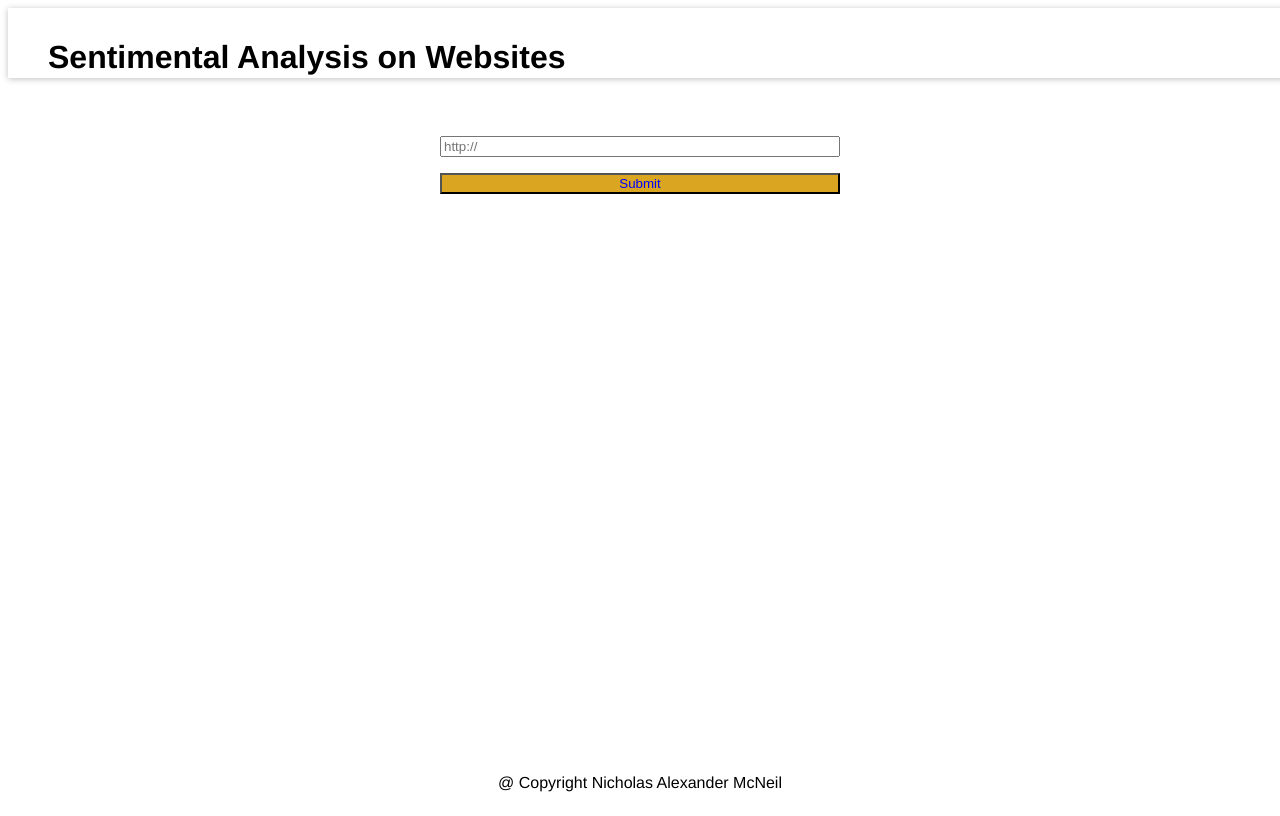
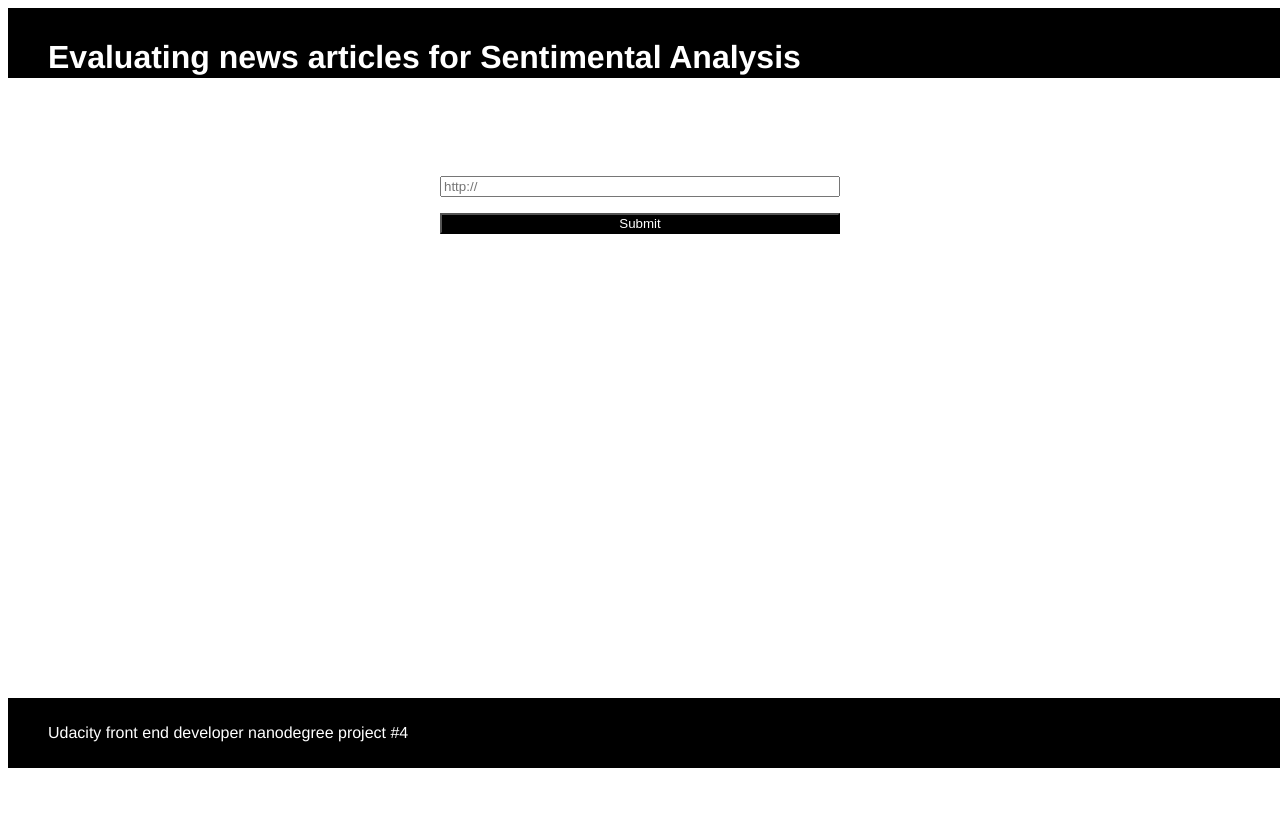
Before and after one commit to nicomac1992/evaluate-new-nlp, a website built with webpack: page src/client/views/index.html in a window 1280 px wide. Shown: the top 816 px of the page. Built offline with nearby package versions, Linux system fonts and the light colour scheme.

Commit message:
second commit

```diff
--- a/src/client/js/formHandler.js
+++ b/src/client/js/formHandler.js
@@ -9,7 +9,7 @@ function handleSubmitButton(event) {
     if (checkForName(formTexting)) {
         console.log("valid url");
 
-        fetch("http://localhost:8000/article", {
+        fetch("http://localhost:8080/article", {
                 method: "POST",
                 cache: "no-cache",
                 credentials: "same-origin",
@@ -22,7 +22,7 @@ function handleSubmitButton(event) {
             .then((res) => {
                 console.log("res ui", res);
 
-                document.querySelector("#score").innerHTML = `Polarity score: ${score(res.score_tag)}`;
+                document.querySelector("#score").innerHTML = `Polarity score: ${scoreTags(res.score_tag)}`;
                 document.querySelector(
                     "#subjectivity"
                 ).innerHTML = `Subjectivity : ${letterCase(res.subjectivity)}`;
--- a/src/client/styles/base.scss
+++ b/src/client/styles/base.scss
@@ -1,7 +1,6 @@
-$font-stack: Helvetica,sans-seriff;
+$font-stack: Helvetica;
 $primary-color:blue;
 $display: flex;
-
 html {
     box-sizing: border-box
 }
--- a/src/client/styles/footer.scss
+++ b/src/client/styles/footer.scss
@@ -1,5 +1,10 @@
+$bgc:black;
 footer {
     width: 100%;
     text-align: center;
-    padding: 1 rem;
+    padding: 10px 40px;
+    color: white;
+    display: flex;
+    background-color: $bgc;
+    margin-bottom: 40px;
 }
--- a/src/client/styles/header.scss
+++ b/src/client/styles/header.scss
@@ -1,10 +1,11 @@
+$bqc: black;
 header {
     width: 100%;
-    box-shadow: 0 1px 6px 0 rgba(32, 33, 36, 0.28);
-    background-color: white;
+    color: white;
+    text-align: center;
+    background-color: $bqc;
     height: 50px;
-    padding: 0.5rem;
     display: flex;
-    justify-content: space-between;
+    margin-bottom: 40px;
     padding: 10px 40px;
 }
--- a/src/client/styles/main.scss
+++ b/src/client/styles/main.scss
@@ -33,12 +33,12 @@ form #url {
 
 form #submit {
     cursor: pointer;
-    background: goldenrod;
-    color: blue;
+    background: black;
+    color: white;
 }
 
 form #submit:hover {
-    background: goldenrod;
+    background: gray;
 }
 
 form #url form #submit {
@@ -61,7 +61,6 @@ article {
     width: 16 rem;
     padding: 0.6 rem;
     margin: 1 rem;
-    box-shadow: 7px 10px 12px -5px rgba(0, 0, 0, 0.56);
     text-align: center;
     background: #fff;
     border-radius: 3px;
--- a/src/client/views/index.html
+++ b/src/client/views/index.html
@@ -4,18 +4,18 @@
 <head>
     <meta charset="utf-8" />
     <meta name="viewport" content="width=device-width , initial-scale=1.0 " />
-    <title>Evaluate news articles</title>
+    <title>Evaluating news articles</title>
 </head>
 
 <body>
     <header>
-        <h1>Sentimental Analysis on Websites</h1>
+        <h1>Evaluating news articles for Sentimental Analysis</h1>
     </header>
 
     <main>
         <section>
             <form onsubmit="return Client.handleSubmitButton(event)">
-                <input type="text" id="url" placeholder="http://" />
+                <input type="text" id="url" placeholder="http:// " />
                 <input type="submit" id="submit" onclick="return Client.handleSubmitButton(event)" onsubmit="return Client.handleSubmitButton(event)" />
             </form>
         </section>
@@ -23,7 +23,6 @@
         <section>
             <article>
                 <h1 id="score"></h1>
-                <div id="img"></div>
                 <div id="subjectivity"></div>
                 <div id="confidence"></div>
                 <div id="irony"></div>
@@ -32,7 +31,7 @@
     </main>
 
     <footer>
-        <p>@ Copyright Nicholas Alexander McNeil</p>
+        <p>Udacity front end developer nanodegree project #4</p>
     </footer>
     <script>
         if ("serviceWorker" in navigator) {
--- a/src/server/index.js
+++ b/src/server/index.js
@@ -40,7 +40,7 @@ app.post("/article", async(req, res) => {
     }
 });
 
-const port = process.env.port || 8000;
-app.listen(8000, function() {
+const port = process.env.port || 8080;
+app.listen(8080, function() {
     console.log(`App listening on port ${port}!`)
 });
--- a/webpack.prod.js
+++ b/webpack.prod.js
@@ -46,8 +46,7 @@ module.exports = {
         new MiniCssExtractPlugin({ filename: "[name].[contentHash].css" }),
         new CleanWebpackPlugin(),
         new WorkboxPlugin.GenerateSW({
-            // these options encourage the ServiceWorkers to get in there fast
-            // and not allow any straggling "old" SWs to hang around
+
             clientsClaim: true,
             skipWaiting: true,
         }),
@@ -55,5 +54,6 @@ module.exports = {
             template: "./src/client/views/index.html",
             filename: "./index.html",
         }),
+
     ],
 };
```
Also changed, not shown: src/__Test__/testFormHandler.spec.js (+0 -1 lines), src/__Test__/testNameChecker.spec.js (+1 -1 lines).
